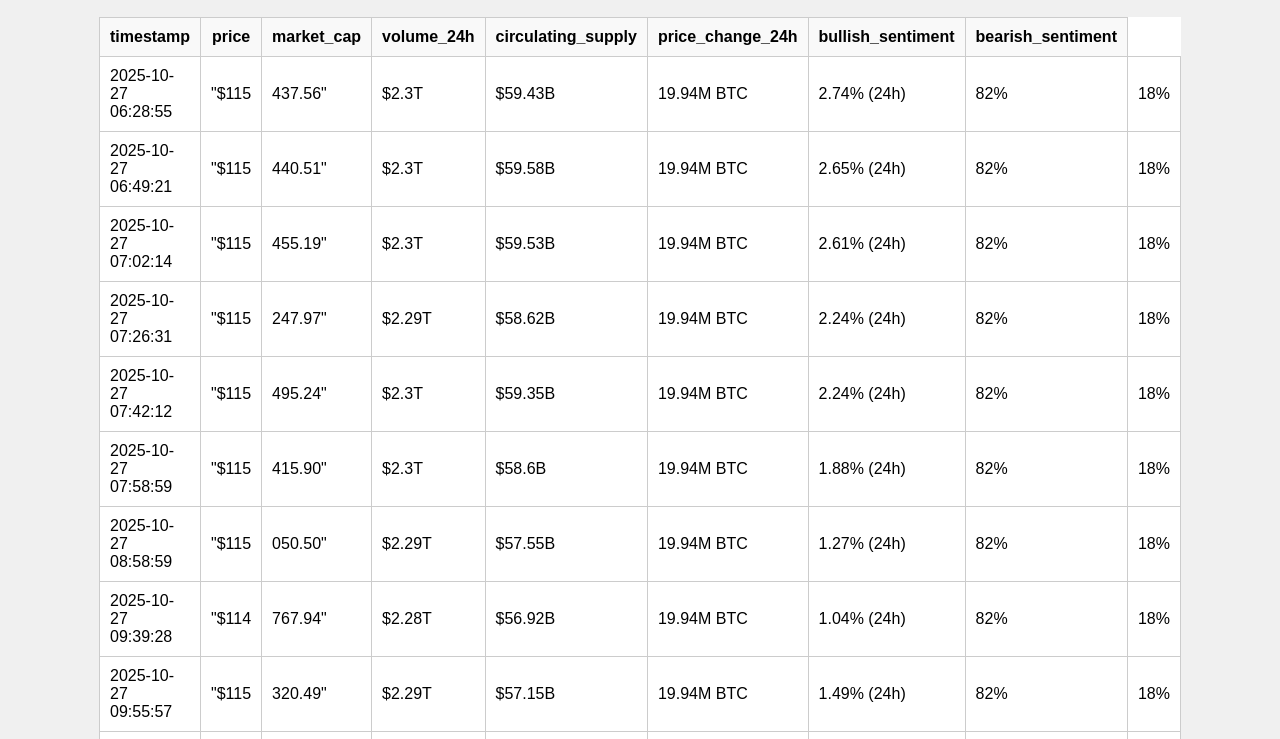
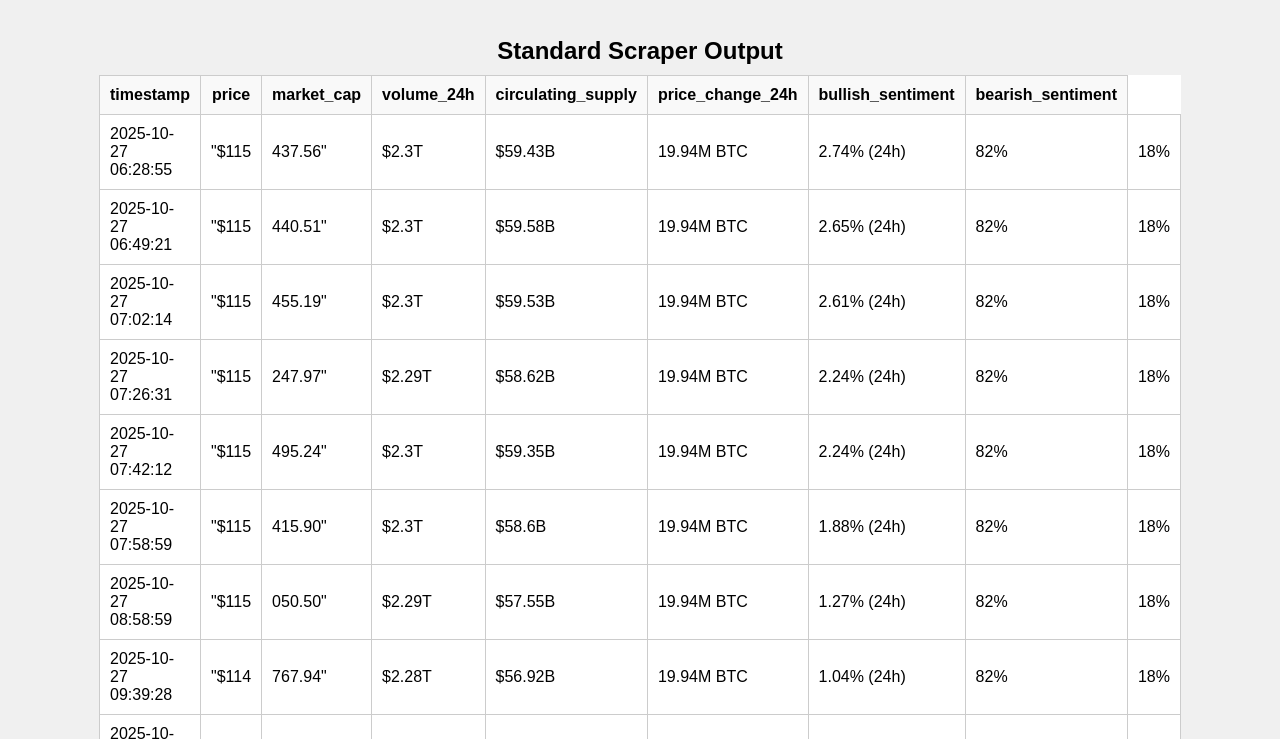
Before and after one commit to fatimataha22/webscraping-automation, a plain HTML site: page index.html in a window 1280 px wide. Shown: the part 61-800 px from the top of the page. Drawn offline with Linux system fonts and the light colour scheme.

Commit message:
Optimized data is now shown on page

```diff
--- a/index.html
+++ b/index.html
@@ -7,9 +7,13 @@
 </head>
 <body>
   <h1>Bitcoin Data (Updated Every 10 Minutes)</h1>
-  <div id="data-container">
-    <!-- Table or Chart will be inserted here by JavaScript -->
-  </div>
+
+  <h2>Standard Scraper Output</h2>
+  <div id="data-container"></div>
+
+  <h2>Optimized Scraper Output</h2>
+  <div id="optimized-data-container"></div>
+
   <script src="script.js"></script>
 </body>
 </html>
--- a/script.js
+++ b/script.js
@@ -1,22 +1,21 @@
 // Replace <USERNAME> and <REPO> with your actual GitHub username and repository name
-const csvUrl = "https://raw.githubusercontent.com/fatimataha22/webscraping-automation/main/bitcoin_hourly_data.csv";
+const normalCsvUrl = "https://raw.githubusercontent.com/fatimataha22/webscraping-automation/main/bitcoin_hourly_data.csv";
+const optimizedCsvUrl = "https://raw.githubusercontent.com/fatimataha22/webscraping-automation/main/optimized_bitcoin_hourly_data.csv";
 
-async function fetchCsvData() {
+async function fetchAndDisplayCsv(csvUrl, containerId) {
   try {
     const response = await fetch(csvUrl);
-    if (!response.ok) {
-      throw new Error("Network response was not ok " + response.statusText);
-    }
+    if (!response.ok) throw new Error("Network response was not ok " + response.statusText);
     const csvText = await response.text();
     const rows = csvText.trim().split("\n").map(row => row.split(","));
-    createTable(rows);
+    createTable(rows, containerId);
   } catch (error) {
-    console.error("Error fetching CSV data:", error);
-    document.getElementById("data-container").innerHTML = `<p style="color: red;">Failed to load data. Check console for details.</p>`;
+    console.error(`Error fetching CSV from ${csvUrl}:`, error);
+    document.getElementById(containerId).innerHTML = `<p style="color: red;">Failed to load data.</p>`;
   }
 }
 
-function createTable(rows) {
+function createTable(rows, containerId) {
   let html = "<table><thead><tr>";
   rows[0].forEach(header => { html += `<th>${header}</th>`; });
   html += "</tr></thead><tbody>";
@@ -26,7 +25,10 @@ function createTable(rows) {
     html += "</tr>";
   }
   html += "</tbody></table>";
-  document.getElementById("data-container").innerHTML = html;
+  document.getElementById(containerId).innerHTML = html;
 }
 
-window.addEventListener("DOMContentLoaded", fetchCsvData);
+window.addEventListener("DOMContentLoaded", () => {
+  fetchAndDisplayCsv(normalCsvUrl, "data-container");
+  fetchAndDisplayCsv(optimizedCsvUrl, "optimized-data-container");
+});
--- a/style.css
+++ b/style.css
@@ -24,3 +24,13 @@ th, td {
 th {
   background: #f9f9f9;
 }
+
+h2 {
+  text-align: center;
+  margin-top: 40px;
+  margin-bottom: 10px;
+}
+
+#optimized-data-container {
+  margin-top: 20px;
+}
```
